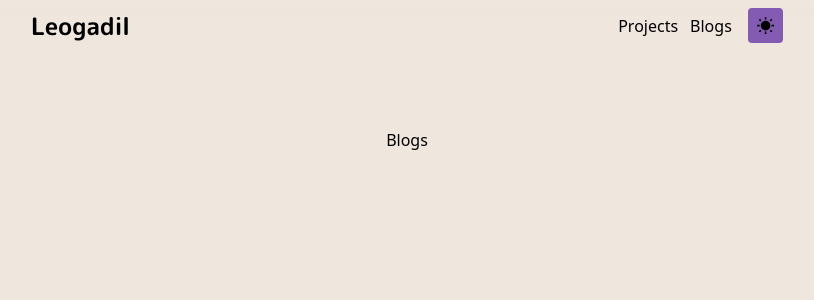
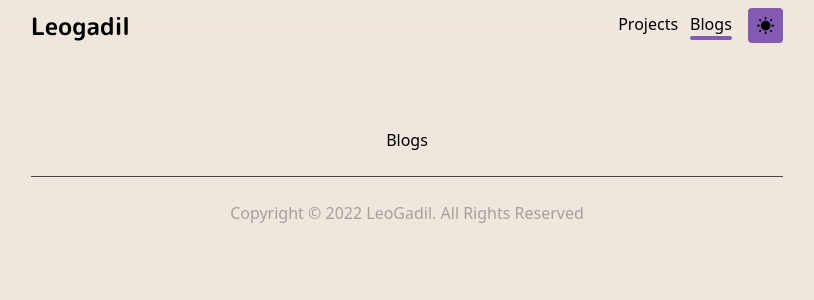
Before and after one commit to leogadil/website, a Next.js app: page /blogs in a window 1280 px wide. Shown: the top 300 px of the page, without its empty margins (233-1047 px from the left). Built offline with nearby package versions, Linux system fonts and the light colour scheme.

Commit message:
added footer

```diff
--- a/components/banner.tsx
+++ b/components/banner.tsx
@@ -20,8 +20,8 @@ const Introduction : React.FC = () => {
                 </div>
             </div>
             <div className="flex-1 flex flex-col sm:text-right text-center justify-center">
-                <h1 className="text-2xl font-bold antialiased tracking-wider font-mplus leading-none">Jann Leo Gadil</h1>
-                <h2 className="text-2xl font-bold antialiased tracking-widest font-caveat leading-none text-accent-2 dark:text-main-accent">Full-stack Developer</h2>
+                <h1 className="text-3xl font-bold antialiased tracking-wider font-mplus leading-none">Jann Leo Gadil</h1>
+                <h2 className="text-2xl font-bold antialiased tracking-widest font-caveat leading-[.01em] text-accent-2 dark:text-main-accent">A Full-stack Developer</h2>
             </div>
         </BannerLayout>
     )
@@ -31,7 +31,7 @@ const Welcoming : React.FC = () => {
     return (
         <BannerLayout>
             <div className="flex-1 flex flex-row justify-center">
-                <span className="text-gray-1">I am glad to see you here.</span>
+                <span className="dark:text-gray-1 text-gray-2">I am glad to see you here.</span>
             </div>
         </BannerLayout>
     )
--- a/components/description.tsx
+++ b/components/description.tsx
@@ -19,13 +19,13 @@ const Description : React.FC<IProps> = ({title, description}) => {
 				{description.map((desc, i) => {
 					if(i < description.length - 1) {
 						return (
-								<p className="text-justify mb-3 indent-10 sm:indent-0">
+							<p className="text-justify mb-3 indent-10 sm:indent-10">
 								{desc}
 							</p>
 						)
 					} else {
 						return (
-								<p className="text-justify indent-10 sm:indent-0">
+							<p className="text-justify indent-10 sm:indent-10">
 								{desc}
 							</p>
 						)
--- /dev/null
+++ b/components/footer.tsx
@@ -0,0 +1,18 @@
+import React from 'react'
+
+const Footer : React.FC = () => {
+
+    // get current year
+    const year = new Date().getFullYear()
+
+    return (
+        <nav className="w-full px-3">
+			<div className="p-2 max-w-3xl mx-auto flex flex-col justify-center text-center pb-6">
+				<div className="w-full bg-gray-2 h-[.5px] mt-4 mb-6"></div>
+                <h1 className="text-gray-1">Copyright &copy; {year} LeoGadil. All Rights Reserved</h1>
+			</div>
+		</nav>
+    )
+}
+
+export default Footer
--- a/components/header.tsx
+++ b/components/header.tsx
@@ -1,11 +1,23 @@
-import React from 'react'
+import React, {useState, useEffect} from 'react'
 import { useTheme } from 'next-themes'
 
 import {IoIosMoon, IoMdSunny} from 'react-icons/io';
+import router, {useRouter} from 'next/router';
 
 const Header : React.FC = () => {
 
     const {theme, setTheme} = useTheme()
+	const route = useRouter()
+
+	const switchPage= (_link : string) => {
+		router.push(_link, undefined, { shallow: true })
+	}
+
+	const [Sroute, setSroute] = useState(route.pathname)
+
+	useEffect(() => {
+		setSroute(route.pathname)
+	}, [route.pathname])
 
     return (
         <nav className="w-full px-3 fixed backdrop-filter backdrop-blur-2xl " >
@@ -13,12 +25,24 @@ const Header : React.FC = () => {
 				<div className="flex flex-row items-center">
 					{/* <img src="/vercel.svg" className="h-12" /> */}
 					{/* <div className="bg-white w-3 h-3 border-2 border-color rounded mr-2"></div> */}
-					<h1 className="text-2xl font-mplus font-bold" ><a href="/">Leogadil</a></h1>
+					<h1 className="text-2xl font-mplus font-bold" ><button onClick={() => switchPage('/')}>Leogadil</button></h1>
 				</div>
 				<div className="flex flex-row items-center">
 					<ul className="flex mr-4">
-						<li className="flex-1 mr-3 cursor-pointer"><a href="/projects">Projects</a></li>
-						<li className="flex-1 cursor-pointer"><a href="/blogs">Blogs</a></li>
+						<li className="flex-1 mr-3 cursor-pointer">
+							<button onClick={() => switchPage('/projects')}>
+								Projects
+							</button>
+							<div className={Sroute.toLowerCase().indexOf('/projects') != -1 ? 'w-full h-1 rounded bg-accent-2 dark:bg-main-accent' : ''}>
+							</div>
+						</li>
+						<li className="flex-1 cursor-pointer">
+							<button onClick={() => switchPage('/blogs')}>
+								Blogs
+							</button>
+							<div className={Sroute.toLowerCase().indexOf('/blogs') != -1 ? 'w-full h-1 rounded bg-accent-2 dark:bg-main-accent' : ''}>
+							</div>
+						</li>
 					</ul>
 					<button
 						className="bg-transparent bg-accent-2 dark:bg-main-accent p-2 rounded"
--- a/components/thelayout.tsx
+++ b/components/thelayout.tsx
@@ -1,6 +1,7 @@
 import React from 'react'
 
 import Header from './header'
+import Footer from './footer'
 
 const TheLayout : React.FC = ({ children }) => {
     return (
@@ -9,6 +10,7 @@ const TheLayout : React.FC = ({ children }) => {
             <main className="max-w-lg mx-auto mt-32 flex-1 flex flex-col items-center justify-center">
                 {children}
             </main>
+            <Footer />
         </div>
     )
 }
--- a/tailwind.config.js
+++ b/tailwind.config.js
@@ -1,5 +1,10 @@
 module.exports = {
+  mode: 'jit',
   darkMode: 'class',
+  purge: [
+    './pages/**/*.{js,ts,jsx,tsx}',
+    './components/**/*.{js,ts,jsx,tsx}',
+  ],
   content: [
     './pages/**/*.{js,ts,jsx,tsx}',
     './components/**/*.{js,ts,jsx,tsx}',
@@ -13,7 +18,8 @@ module.exports = {
       'accent-1': '#FD5D5D',
       'accent-2': '#845BB3',
       'main-accent': '#D85C27',
-      'gray-1': '#808080',
+      'gray-1': '#a7a19b',
+      'gray-2': '#484542',
     },
     extend: {
       fontFamily: {
```
Lines whose indentation alone changed are shown as unchanged.
